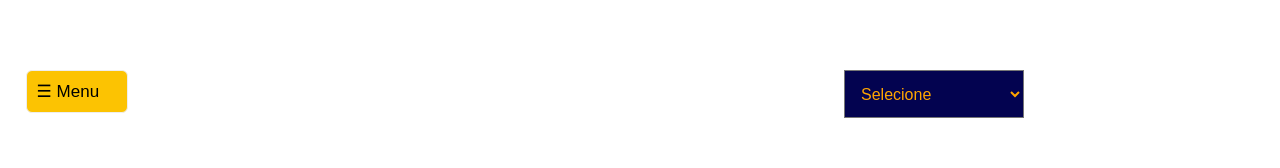
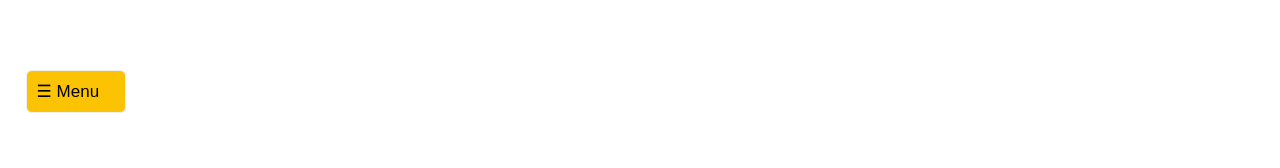
Before and after one commit to laurati/ATENA, a React (Create React App) app: page /atena in a window 1280 px wide. Shown: the part 130-298 px from the top of the page. Built offline with nearby package versions, Linux system fonts and the light colour scheme.

Commit message:
estado select

```diff
--- a/src/Components/About/Atena.jsx
+++ b/src/Components/About/Atena.jsx
@@ -3,7 +3,7 @@ import React, { useState } from 'react';
 import MapComponent from '../MapComponent';
 import NavBarra from '../NavBar/navbar'
 import SideNav from '../SideNav/sidenav';
-import Select from "../Select/Select"
+
 
 const Atena = () => {
 
@@ -28,7 +28,7 @@ const Atena = () => {
         <>
 
         <NavBarra/>
-        <Select/>
+
         <SideNav changeDisplay={changeDisplay}/>
         <MapComponent display={display}/>
 
--- a/src/Components/MapComponent/index.jsx
+++ b/src/Components/MapComponent/index.jsx
@@ -2,7 +2,7 @@ import React, { useEffect, useState } from "react";
 import {  Map, GoogleApiWrapper, Marker, Polyline, InfoWindow, Circle,} from "google-maps-react";
 import ListarDados from "../../Service/ListarDados";
 import Popup from "../Popup/Popup";
-
+import Select from "../Select/Select"
 
 const MapComponent = (props) => {
   //let lat_array = [];
@@ -189,8 +189,14 @@ const MapComponent = (props) => {
     return markerList;
   }
 
+  const [botaoSelect, setBotaoSelect] = useState();
+  console.log(botaoSelect)
+
   return (
     <>
+
+      <Select setValue = {setBotaoSelect}/>
+
       <Popup trigger={buttonPopup} setTrigger={setButtonPopup}>
         <h3>Informações</h3>
         <br></br>
--- a/src/Components/Select/Select.jsx
+++ b/src/Components/Select/Select.jsx
@@ -1,21 +1,40 @@
-import React, { useEffect,useState } from 'react';
-import { useForm } from "react-hook-form";
+import React, { useState } from 'react';
 import "./Select.css";
 
-const Select = () => {
+const Select = ({setValue}) => {
 
-    //const [valor, setValor] = useState("");
+    //const [value, setValue] = useState("select");
+
+    //console.log(value)
+
+    let options =  [
+        {name: 'Selecione',
+        value: 'select',},
+
+        {name: 'Temperatura',
+        value: 'temperatura',},
+
+        {name: 'Umidade',
+        value: 'umidade',},
+
+        {name: 'Precipitação',
+        value: 'precipitacao',},];
+
+
+    function onChangeFunc(event) {
+        setValue(event.target.value)
+      }
 
 
   return (
     <>
-      <div class="div-select">
+      <div className="div-select">
 
-        <select>
-          <option selected value="selecione" >Selecione</option>
-          <option value="temperatura">Temperatura</option>
-          <option value='umidade'>Umidade</option>
-          <option value="precipitacao">Precipitação</option>
+        <select onChange={onChangeFunc}  >
+        {options.map(item => (
+        <option key={item.value} value={item.value}>{item.name}</option>))}
+
+
         </select>
 
       </div>
@@ -24,4 +43,9 @@ const Select = () => {
   );
 };
 
+/*<option selected value="select">Selecione</option>
+<option value="temperatura">Temperatura</option>
+<option value='umidade'>Umidade</option>
+<option value="precipitacao">Precipitação</option>*/
+
 export default Select;
--- a/src/Components/SideNav/sidenav.css
+++ b/src/Components/SideNav/sidenav.css
@@ -36,13 +36,14 @@ body {
 
   .openbtn{
     top:25%;
-    width: 8%;
+    width: 100px;
     padding: 10px 10px;
     border: 1px solid #eee;
     border-radius: 6px;
     font-size:30px;
     cursor:pointer;
     position: absolute;
+
     z-index: 2;
     background-color: #FCC302;
     margin-left: 2%;
```
